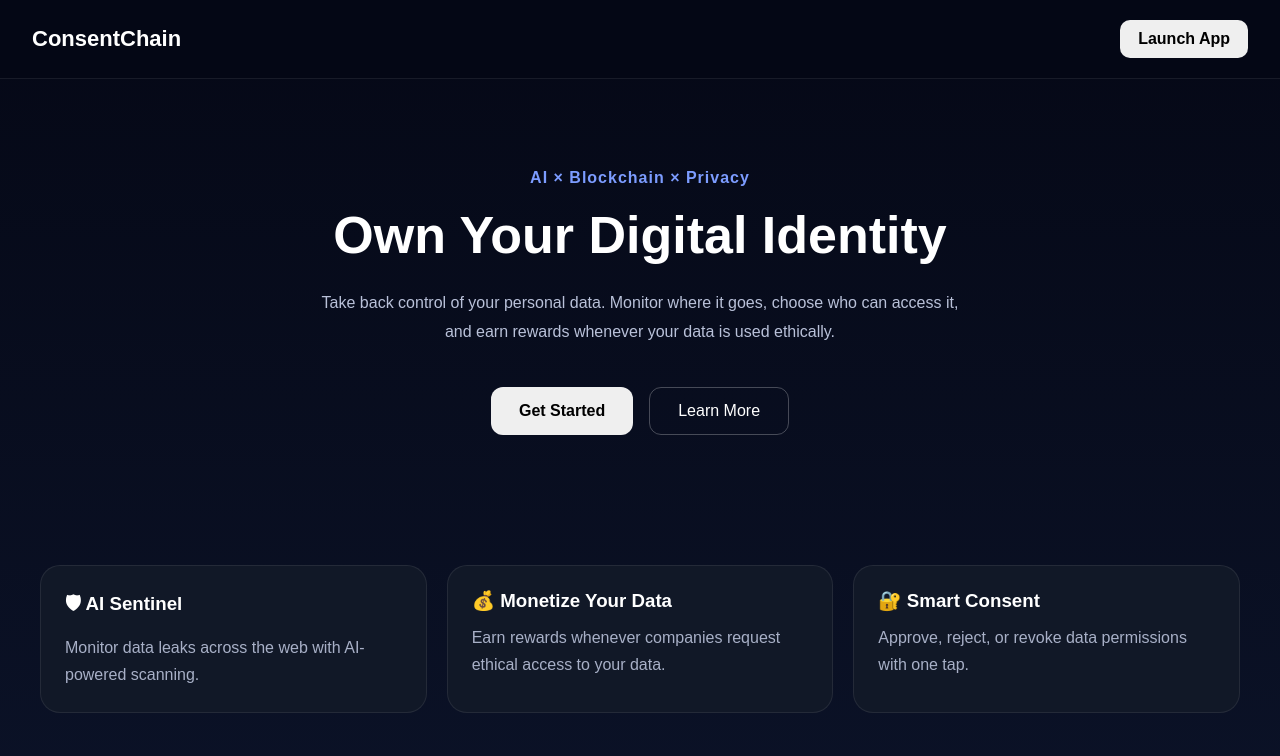
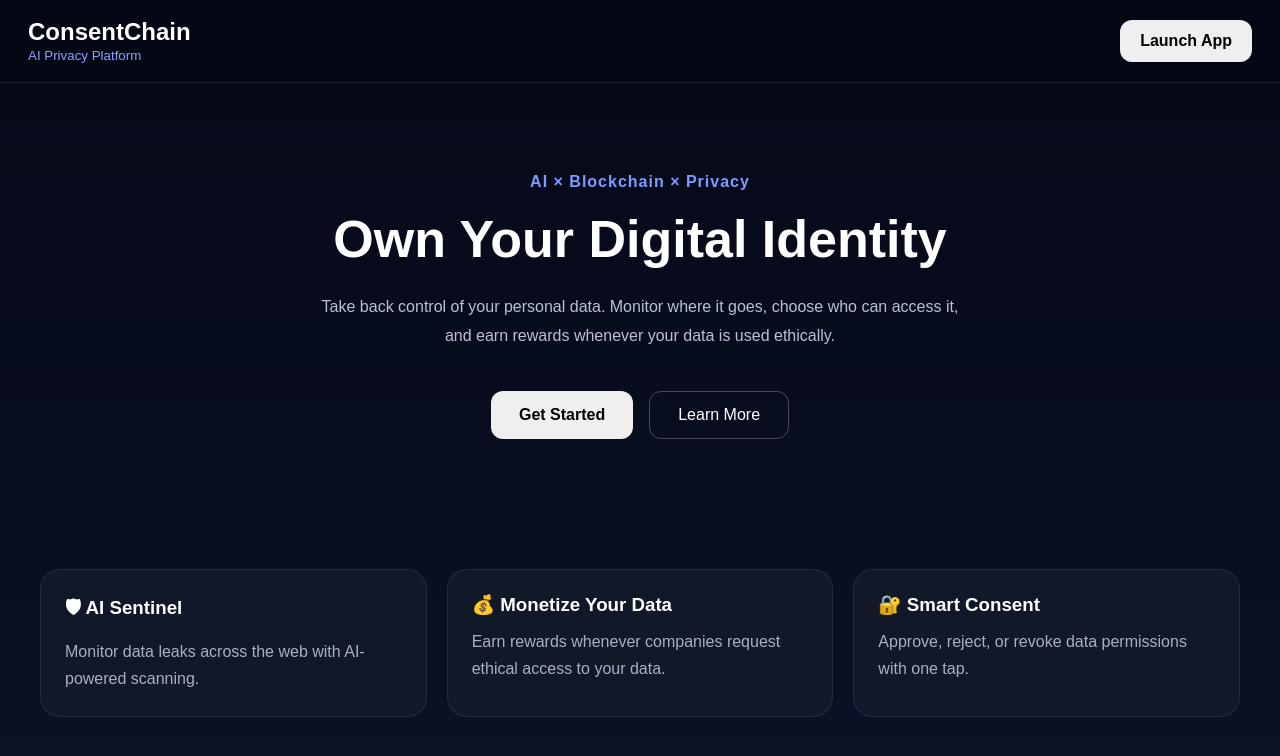
Before and after one commit to ojimusk/consentchain, a Next.js app: page / in a window 1280 px wide. Shown: the top 756 px of the page. Built offline with nearby package versions, Linux system fonts and the light colour scheme.

Commit message:
Update Navbar.tsx

```diff
--- a/components/Navbar.tsx
+++ b/components/Navbar.tsx
@@ -2,34 +2,45 @@ export default function Navbar() {
   return (
     <header
       style={{
+        position: "sticky",
+        top: 0,
+        zIndex: 100,
         display: "flex",
         justifyContent: "space-between",
         alignItems: "center",
-        padding: "20px 32px",
-        position: "sticky",
-        top: 0,
-        background: "rgba(5,8,22,0.85)",
-        backdropFilter: "blur(12px)",
-        borderBottom: "1px solid rgba(255,255,255,0.08)"
+        padding: "18px 28px",
+        background: "rgba(5,8,22,.75)",
+        backdropFilter: "blur(16px)",
+        borderBottom: "1px solid rgba(255,255,255,.08)"
       }}
     >
+      <div>
         <h2
           style={{
+            margin: 0,
             color: "#fff",
-          fontWeight: 700,
-          fontSize: "22px"
+            fontSize: "24px"
           }}
         >
           ConsentChain
         </h2>
 
+        <small
+          style={{
+            color: "#8EA2FF"
+          }}
+        >
+          AI Privacy Platform
+        </small>
+      </div>
+
       <button
         style={{
-          padding: "10px 18px",
-          borderRadius: "10px",
+          padding: "12px 20px",
+          borderRadius: "12px",
           border: "none",
-          cursor: "pointer",
-          fontWeight: 600
+          fontWeight: 700,
+          cursor: "pointer"
         }}
       >
         Launch App
```
Lines whose indentation alone changed are shown as unchanged.
